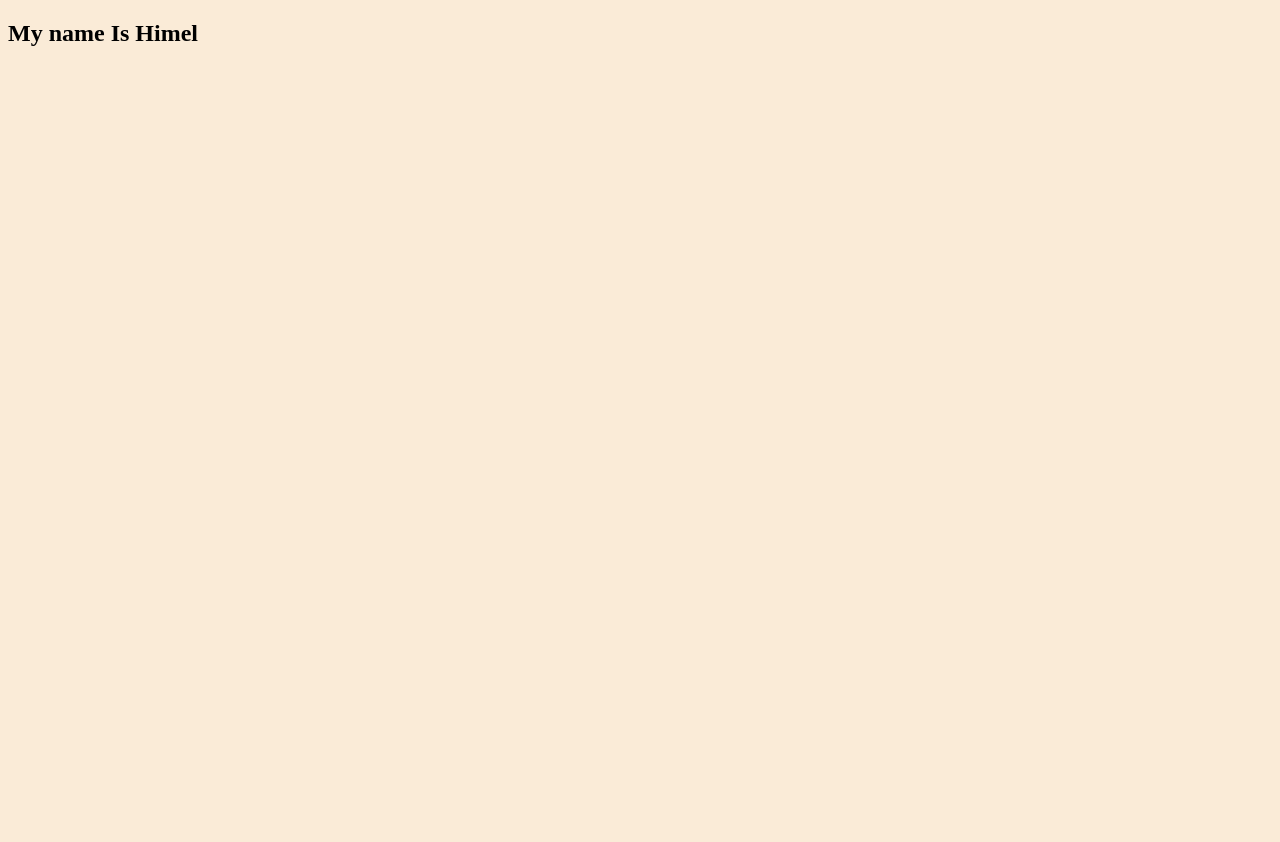
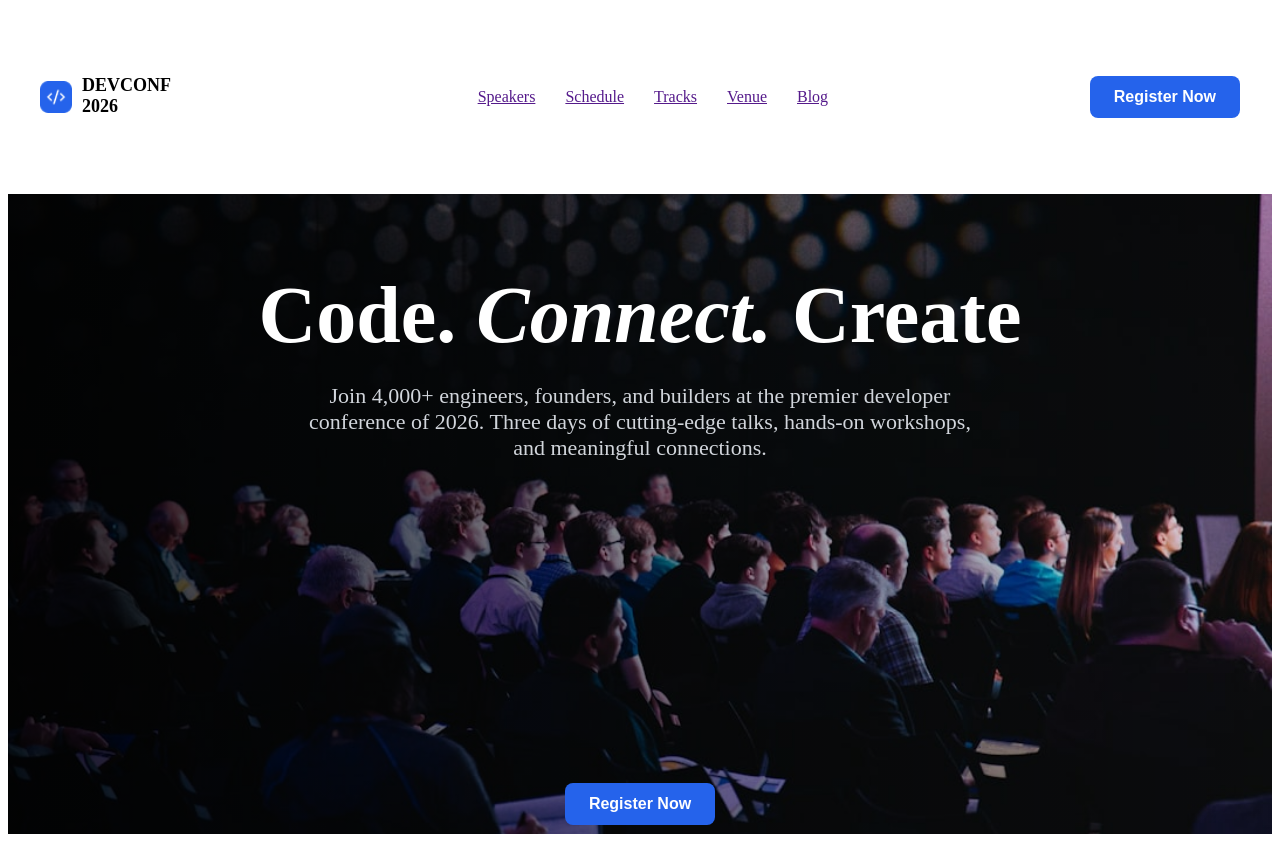
Before and after one commit to HImel2008bd/B14-A01-Dev-Conference-2026, a plain HTML site: page index.html in a window 1280 px wide. Before the commit the page ends 800 px from the top, so only its background shows below. Drawn offline with Linux system fonts and the light colour scheme.

Commit message:
Updated index.html and style.css

```diff
--- a/index.html
+++ b/index.html
@@ -9,7 +9,41 @@
 </head>
 
 <body>
- <h2>My name Is Himel</h2>
+    <nav class="naveber-section container">
+        <div class="logo-container">
+            <img class="logo-icon" src="./immages/logo-mini.png" alt="Logo">
+            <h2 class="icon-header">DEVCONF<br>2026</h2>
+        </div>
+        </div>
+
+        <div class="menu-item">
+            <ul>
+                <li><a href="">Speakers</a></li>
+                <li><a href="">Schedule</a></li>
+                <li><a href="">Tracks</a></li>
+                <li><a href="">Venue</a></li>
+                <li><a href="">Blog</a></li>
+            </ul>
+        </div>
+
+        <button class="common-botton-style">Register Now</button>
+
+    </nav>
+
+    <section class="hero-section">
+        <img class="hero-bg-img" src="./immages/banner.jpg" alt="Hero image">
+        <div class="hero-overlay"> </div>
+
+        <div class="hero-contant">
+            <h1>Code. <em>Connect.</em> Create</h1>
+            <p>Join 4,000+ engineers, founders, and builders at the premier developer <br> conference of 2026. Three days of
+                cutting-edge talks, hands-on workshops, <br> and meaningful connections.</p>
+
+            <button class="common-botton-style">Register Now</button>
+
+        </div>
+    </section>
+
 </body>
 
 </html>
--- a/style.css
+++ b/style.css
@@ -1,3 +1,112 @@
-body{
-    background-color: antiquewhite;
+.container {
+    max-width: 1200px;
+    margin: 60px auto;
+
 }
+
+.naveber-section {
+    display: flex;
+    justify-content: space-between;
+    align-items: center;
+}
+
+.logo-container {
+    display: flex;
+    align-items: center;
+    gap: 10px
+}
+
+.logo-icon {
+    width: 32px;
+    height: 32px;
+}
+
+.icon-header {
+    width: 94px;
+    height: 44px;
+    font-size: 18px;
+}
+
+/* menu section */
+.menu-item ul {
+    display: flex;
+    list-style: none;
+    gap: 30px;
+}
+
+.menu-item li {
+    cursor: pointer;
+}
+
+/* button style */
+.common-botton-style {
+    background-color: #2563eb;
+    color: white;
+    border: none;
+    padding: 12px 24px;
+    border-radius: 8px;
+    font-size: 16px;
+    font-weight: 600;
+    cursor: pointer;
+}
+
+.common-botton-style:hover {
+    background-color: #718ccf;
+    color: black;
+}
+
+/* hero section */
+.hero-section {
+    position: relative;
+    display: flex;
+    justify-content: center;
+    align-items: center;
+    text-align: center;
+    overflow: hidden;
+    color: #ffffff;
+    min-height: 80vh;
+
+}
+
+.hero-bg-img {
+    position: absolute;
+    width: 100%;
+    height: 100%;
+    object-fit: cover;
+    z-index: 1;
+}
+
+.hero-overlay {
+    position: absolute;
+    width: 100%;
+    height: 100%;
+    background-image: linear-gradient(to right, rgba(0, 0, 0, 0.80), rgba(0, 0, 0, 0.1));
+    z-index: 2;
+
+}
+
+.hero-contant {
+    position: relative;
+    z-index: 3;
+}
+
+.hero-contant h1 {
+    font-size: 80px;
+    font-weight: 700px;
+    margin-bottom: 20px;
+}
+
+.hero-contant h1 em {
+    font-style: italic;
+    font-weight: 400px;
+}
+
+.hero-contant p {
+    font-size: 22px;
+    color: #d1d5db;
+    margin-bottom: 300px;
+    max-width: 900px;
+    height: 100px;
+    margin-left: auto;
+    margin-right: auto;
+}
```
Also changed, not shown: immages/andrej.png (added), immages/banner.jpg (added), immages/demis.png (added), immages/footer-logo.png (added), immages/gary.png (added), immages/logo-mini.png (added), immages/logo.png (added), immages/mustafa.png (added).
